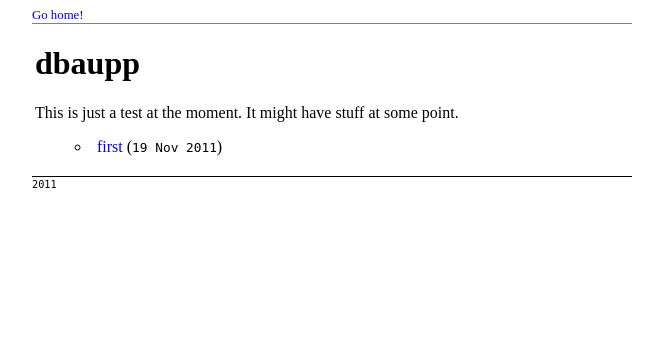
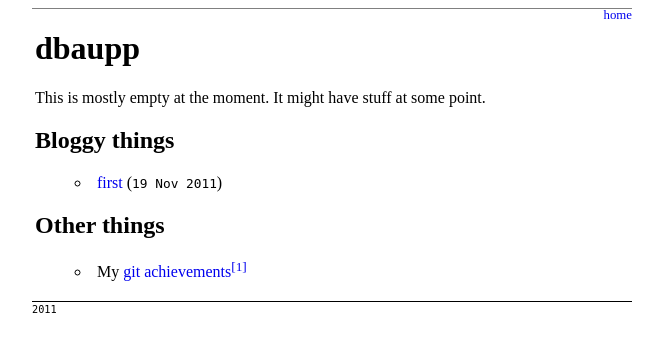
Before and after one commit to huonw/huonw.github.io, a Jekyll site: the page built from index.html, in a window 1280 px wide. Shown: the top 352 px of the page, without its empty margins (308-971 px from the left). Built offline with Jekyll 4.4.1, drawn with Linux system fonts in a browser that asks for light colours.

Commit message:
blahblahblah

```diff
--- a/_layouts/default.html
+++ b/_layouts/default.html
@@ -9,8 +9,8 @@
 <body>
 <div class="wrapper">
   <div class="header">
-    <div class="title">
-      <a href="/">Go home!</a>
+    <div class="titlebar">
+      <a href="/" id="home-link">home</a>
     </div>
   </div>
   <div class="content">
--- a/css/default.css
+++ b/css/default.css
@@ -5,6 +5,10 @@ body {
 a {
     text-decoration: none;
 }
+
+#home-link {
+             float: right;
+ }
 
 .wrapper {
            max-width: 600px;
@@ -31,6 +35,6 @@ a {
         font-size: 0.8em;
  }
 
-.posts {
+ul {
          list-style: circle inside none;
  }
--- a/index.html
+++ b/index.html
@@ -3,11 +3,16 @@ layout: default
 title: dbaupp
 ---
 
+This is mostly empty at the moment. It might have stuff at some point.
 
-This is just a test at the moment. It might have stuff at some point.
-
+<h2>Bloggy things</h2>
 <ul class="posts">
   {% for post in site.posts %}
     <li><a href="{{ post.url }}"> {{ post.title }}</a> (<span class="date">{{ post.date | date_to_string }}</span>)</li>
   {% endfor %}
 </ul>
+
+<h2>Other things</h2>
+<ul>
+  <li>My <a href="/git-achievements">git achievements</a><sup><a href="https://github.com/icefox/git-achievements">[1]</a></sup></li>
+</ul>
```
